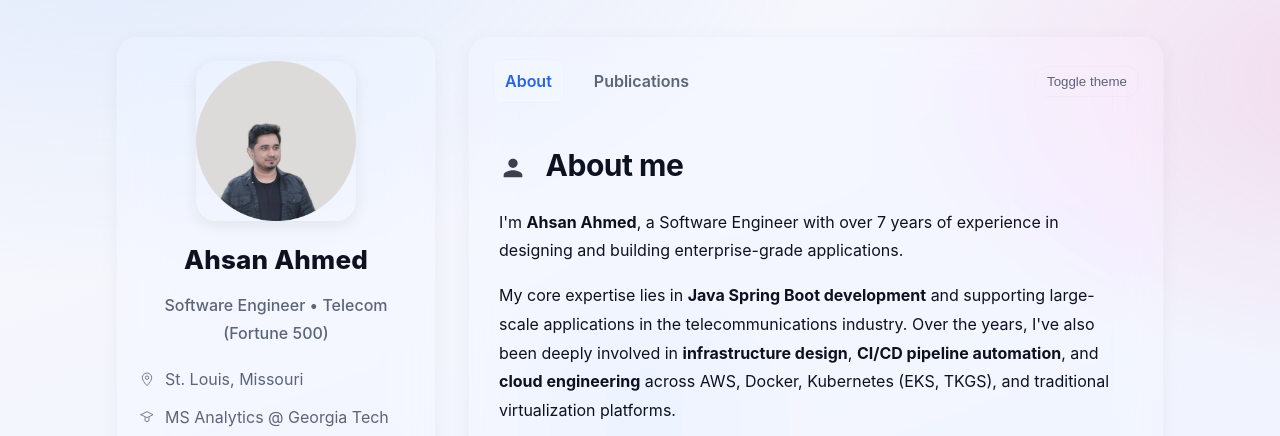
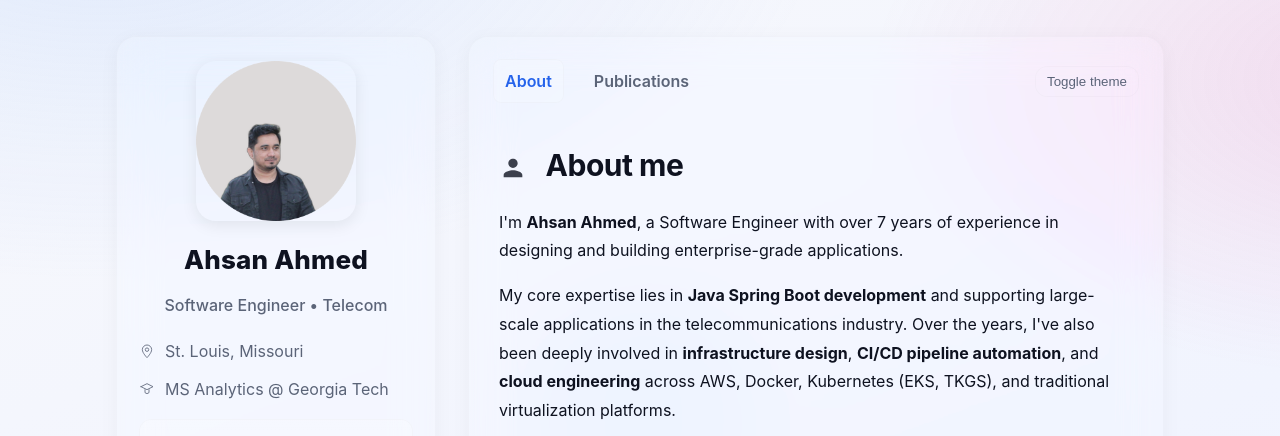
Before and after one commit to ahsan870/ahsan870.github.io, a plain HTML site: page index.html in a window 1280 px wide. Shown: the top 436 px of the page. Drawn offline with Linux system fonts and the light colour scheme.

Commit message:
Updated bio index.html

```diff
--- a/index.html
+++ b/index.html
@@ -157,7 +157,7 @@
       <aside class="side">
         <img class="avatar" src="profile-pic.png" alt="Ahsan Ahmed headshot">
         <div class="name">Ahsan Ahmed</div>
-        <div class="role">Software Engineer • Telecom (Fortune 500)</div>
+        <div class="role">Software Engineer • Telecom</div>
 
         <div class="meta">
           <div class="row">
```
